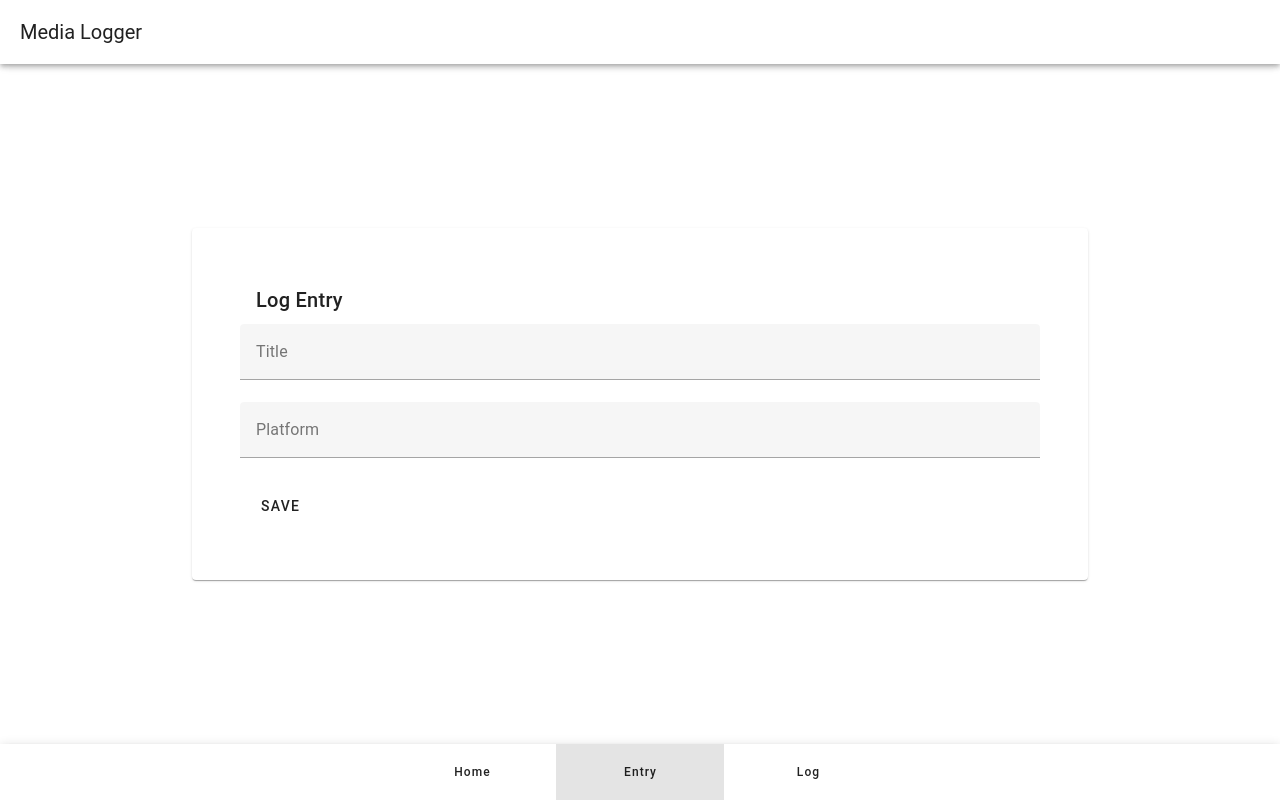
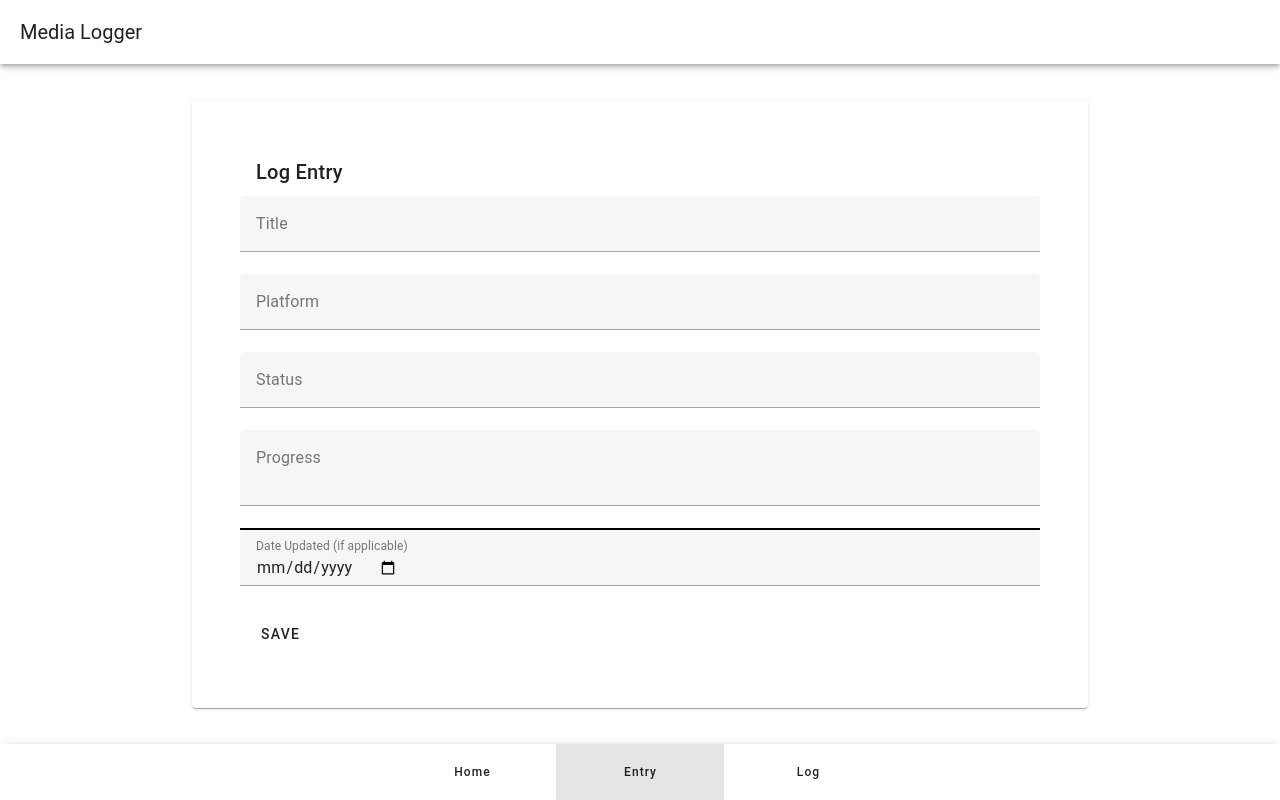
Before and after one commit to solo-nko/MediaLoggerPWA, a Vue app: page /entry in a window 1280 px wide. Built offline with nearby package versions, Linux system fonts and the light colour scheme.

Commit message:
Work on Entry view

```diff
--- a/package.json
+++ b/package.json
@@ -18,6 +18,7 @@
     "vuetify": "^3.7.1"
   },
   "devDependencies": {
+    "@types/luxon": "^3.4.2",
     "@vite-pwa/assets-generator": "^0.2.4",
     "@vitejs/plugin-vue": "^5.0.4",
     "prettier": "^3.3.3",
--- a/views/EntryView.vue
+++ b/views/EntryView.vue
@@ -1,15 +1,42 @@
 <script setup lang="ts">
 import { appDatabase } from '../src/database/db.ts';
 import { ref } from 'vue';
+import { GameStatus } from '../types/GameStatus.ts';
+import { DateTime } from 'luxon';
 
-const titleEntry = ref('')
-const platformEntry = ref('')
+const gameStatus = Object.values(GameStatus);
+
+const gameLogEntry = ref({
+	title: null,
+	progress: null,
+	platform: null,
+	status: null,
+	modifiedDate: null
+});
+
+function resetFields() {
+	for (const key in gameLogEntry.value) {
+		gameLogEntry.value[key] = null;
+	}
+}
 
 async function addGame() {
+	let luxonModified: DateTime;
+	if (gameLogEntry.value.modifiedDate) {
+		luxonModified = DateTime.fromISO(gameLogEntry.value.modifiedDate);
+	} else {
+		luxonModified = DateTime.now()
+	}
 	const id = await appDatabase.games.add({
-			title: titleEntry.value,
-			platform: platformEntry.value,
-		})
+		title: gameLogEntry.value.title,
+		platform: gameLogEntry.value.platform,
+		progress: gameLogEntry.value.progress,
+		status: gameLogEntry.value.status,
+		dateCreated: DateTime.now().toString(),
+		// if date hasn't been modified in the UI, use the current time
+		dateModified: luxonModified.toString()
+	});
+	resetFields();
 }
 
 </script>
@@ -17,8 +44,13 @@ async function addGame() {
 <template>
 	<VCard id="card">
 		<VCardTitle>Log Entry</VCardTitle>
-	<VTextField label="Title" v-model="titleEntry"></VTextField>
-	<VTextField label="Platform" v-model="platformEntry"></VTextField>
+		<VTextField label="Title" v-model="gameLogEntry.title"></VTextField>
+		<VTextField label="Platform" v-model="gameLogEntry.platform"></VTextField>
+		<VAutocomplete label="Status" :items="gameStatus" v-model="gameLogEntry.status"></VAutocomplete>
+		<VTextarea label="Progress" v-model="gameLogEntry.progress" rows="2" no-resize></VTextarea>
+		<div id="editor"></div>
+		<VTextField label="Date Updated (if applicable)" type="date" v-model="gameLogEntry.modifiedDate"></VTextField>
+
 		<VCardActions>
 			<VBtn @click="addGame">Save</VBtn>
 		</VCardActions>
@@ -30,4 +62,8 @@ async function addGame() {
 	width: 70%;
 	padding: 3rem;
 }
+
+#editor {
+	border: black solid 1px;
+}
 </style>
```
Also changed, not shown: 1 other file (tests, documents, lock files or other folders). Lines whose indentation alone changed are shown as unchanged.
